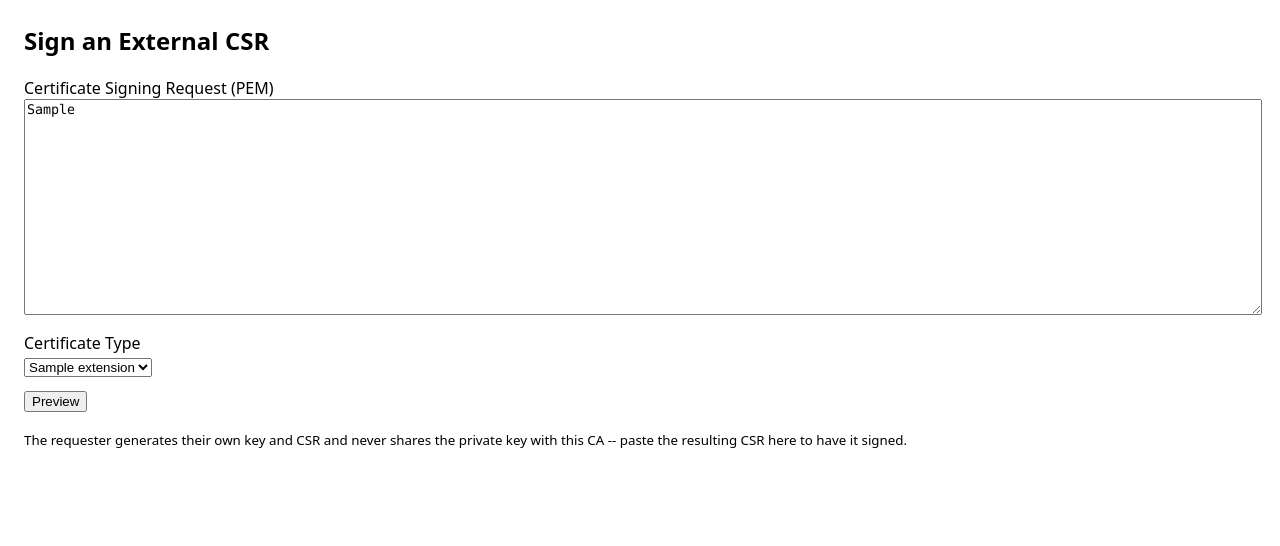
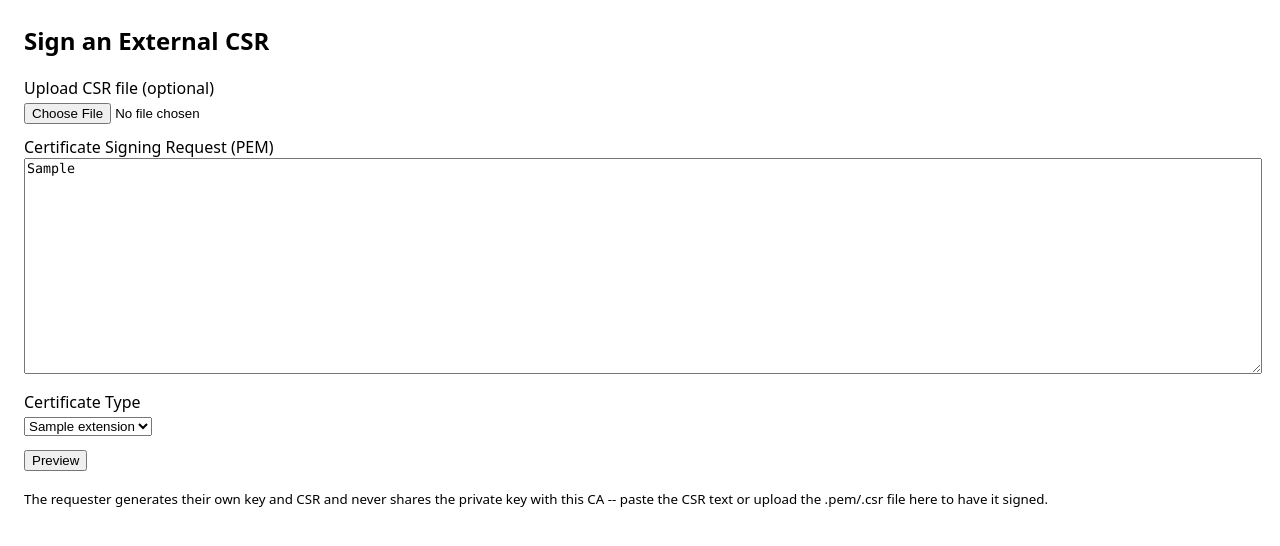
Before and after one commit to platini2/lightpki, a Python web app: template admin/templates/sign_csr.html in a window 1280 px wide. Shown: the part 141-687 px from the top of the page. Run offline with Jinja, Linux system fonts and the light colour scheme; the template is opened without the code that fills it: most values are stand-ins (such as "Sample title", 1, 10 or a date in 2020).

Commit message:
Add file upload option to Sign CSR page
A file input (accepting .pem/.csr/.req/.txt) reads the selected
file's content client-side via FileReader and populates the existing
csr_pem textarea -- the file input itself has no name attribute, so
it's never submitted; the server-side flow (paste-or-populated
textarea -> preview -> confirm) is completely unchanged.

```diff
--- a/admin/templates/sign_csr.html
+++ b/admin/templates/sign_csr.html
@@ -46,8 +46,11 @@ replaced with this CA's own values.</p>
 <form method="post">
   <input type="hidden" name="csrf_token" value="{{ csrf_token() }}">
   <input type="hidden" name="stage" value="preview">
+  <label>Upload CSR file (optional)
+    <input type="file" id="csr_file" accept=".pem,.csr,.req,.txt">
+  </label>
   <label>Certificate Signing Request (PEM)
-    <textarea name="csr_pem" rows="14" style="width:100%; font-family: ui-monospace, SFMono-Regular, Menlo, monospace;" required>{{ csr_pem or '' }}</textarea>
+    <textarea name="csr_pem" id="csr_pem" rows="14" style="width:100%; font-family: ui-monospace, SFMono-Regular, Menlo, monospace;" required>{{ csr_pem or '' }}</textarea>
   </label>
   <label>Certificate Type
     <select name="extension">
@@ -58,6 +61,19 @@ replaced with this CA's own values.</p>
   </label>
   <button type="submit">Preview</button>
 </form>
-<p><small>The requester generates their own key and CSR and never shares the private key with this CA -- paste the resulting CSR here to have it signed.</small></p>
+<p><small>The requester generates their own key and CSR and never shares the private key with this CA -- paste the CSR text or upload the .pem/.csr file here to have it signed.</small></p>
+<script>
+  document.getElementById("csr_file").addEventListener("change", function (event) {
+    var file = event.target.files[0];
+    if (!file) {
+      return;
+    }
+    var reader = new FileReader();
+    reader.onload = function (e) {
+      document.getElementById("csr_pem").value = e.target.result;
+    };
+    reader.readAsText(file);
+  });
+</script>
 {% endif %}
 {% endblock %}
```
